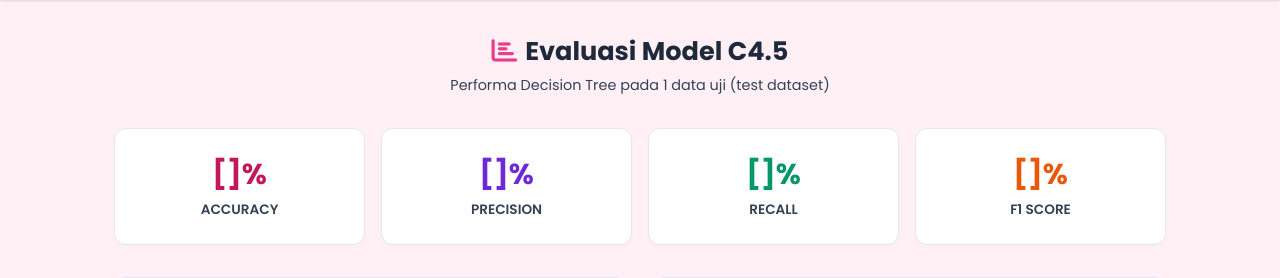
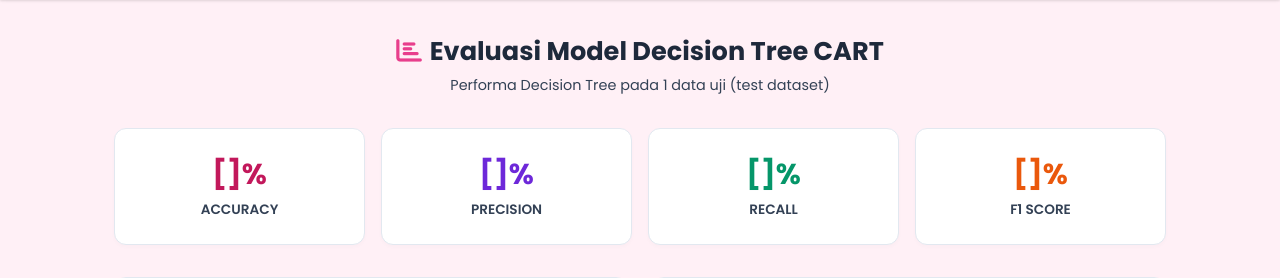
Before and after one commit to fauziaz/SPDP, a Django app: template templates/evaluation.html in a window 1280 px wide. Shown: the part 64-342 px from the top of the page. Run offline with Django 5.2, Linux system fonts and the light colour scheme; the template is opened without the code that fills it: most values are stand-ins (such as "Sample title", 1, 10 or a date in 2020).

Commit message:
Add 'Decision Tree CART' in evalution

```diff
--- a/templates/evaluation.html
+++ b/templates/evaluation.html
@@ -34,7 +34,7 @@
 <div class="page-container">
 
   <div class="eval-header">
-    <h1><i class="fa-solid fa-chart-bar" style="color:var(--pink-500);margin-right:.5rem;"></i>Evaluasi Model C4.5</h1>
+    <h1><i class="fa-solid fa-chart-bar" style="color:var(--pink-500);margin-right:.5rem;"></i>Evaluasi Model Decision Tree CART</h1>
     <p>Performa Decision Tree pada {{ total_test }} data uji (test dataset)</p>
   </div>
 
```
